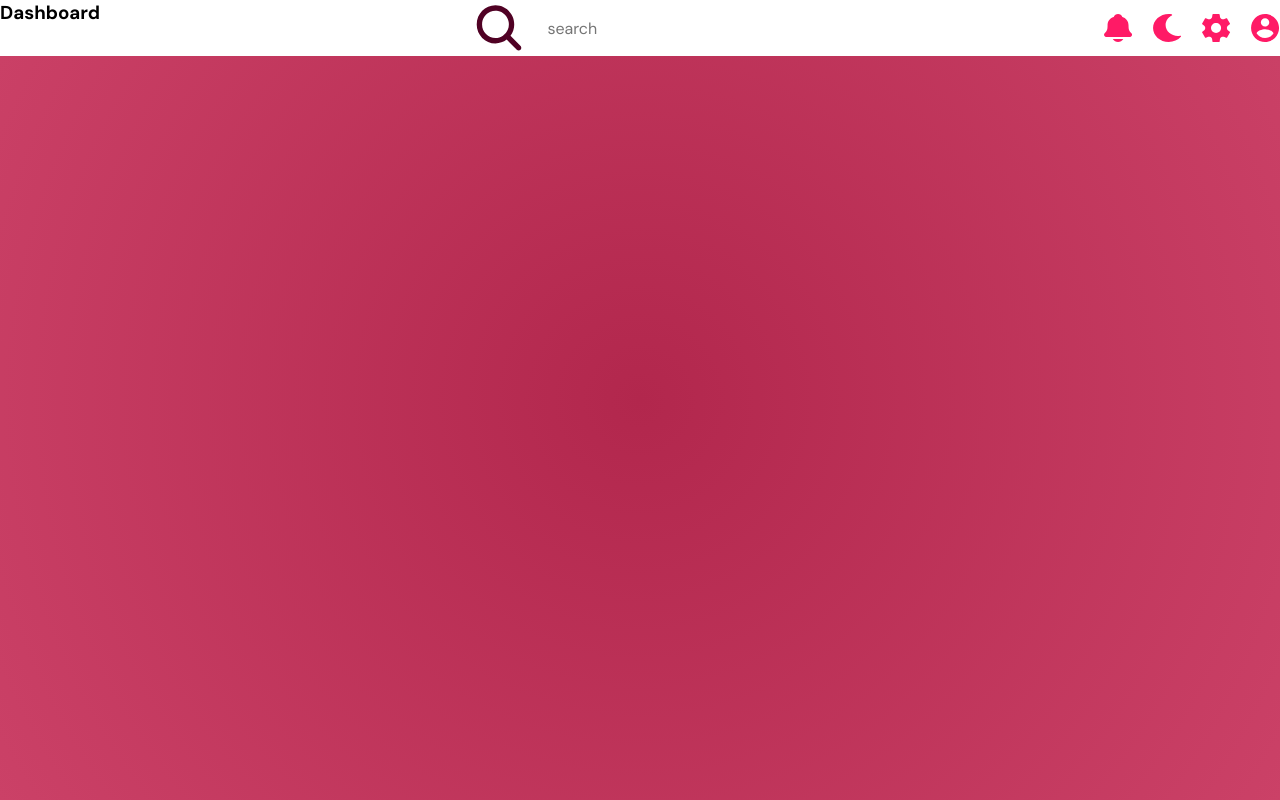
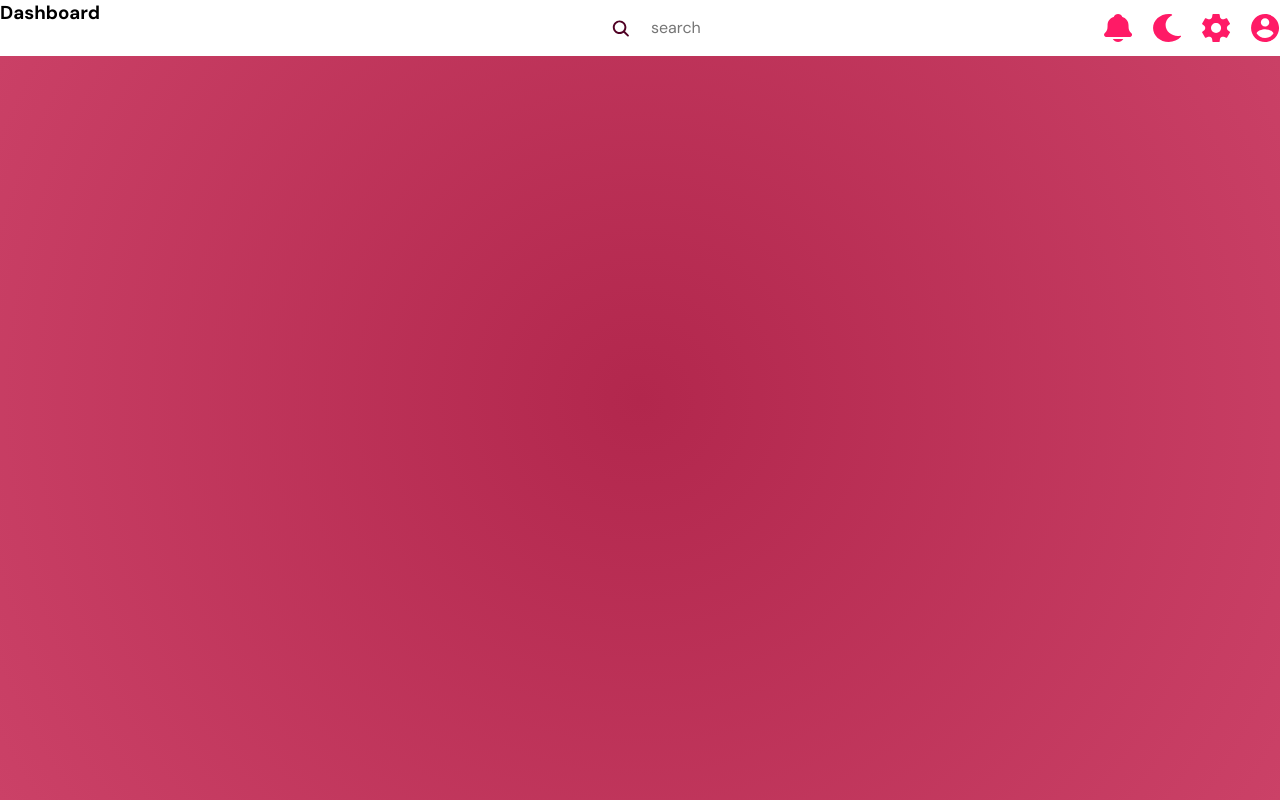
Before and after one commit to MatheusGom/Cattuccino_P5, a React (Create React App) app in the folder cattuccino/: page /test in a window 1280 px wide. Built offline with nearby package versions, Linux system fonts and the light colour scheme; the HTML template or start-up script is replaced by a standard one.

Commit message:
alinhamento do icone de search

```diff
--- a/cattuccino/src/components/Header/Header.module.css
+++ b/cattuccino/src/components/Header/Header.module.css
@@ -11,14 +11,25 @@
     margin-right: auto;
 
 }
+.head-title{
+    align-items: center;
+    margin-right: auto;
+}
+
 .info {
     display: flex;
-    align-items: right;
+    align-items: center;
     gap: 10px;
     width: auto;
     margin-top: 0;
     margin-left: auto;
 
+}
+.search-icon{
+    width: 21px;
+    height: 21px;
+    align-items: center;
+    display: flex;
 }
 .form-input {
     flex-grow: 1;
@@ -29,6 +40,8 @@
     color: #000;
     border-radius: 50px;
     background-color: transparent;
+    line-height: 20px;
+
 }
 .selection-box {
     border-radius: 24px;
--- a/cattuccino/src/components/Header/index.js
+++ b/cattuccino/src/components/Header/index.js
@@ -7,7 +7,7 @@ function Header() {
             <div className={styles.head}>
                 <h3 className={styles['head-title']}>Dashboard</h3>
                 <div className={styles.info}>
-                <img className={styles.icon} src='/images/Icon.svg' alt='search' />
+                <img className={styles['search-icon']} src='/images/Icon.svg' alt='search' />
                 <input
                     className={styles['form-input']}
                     type='search'
```
